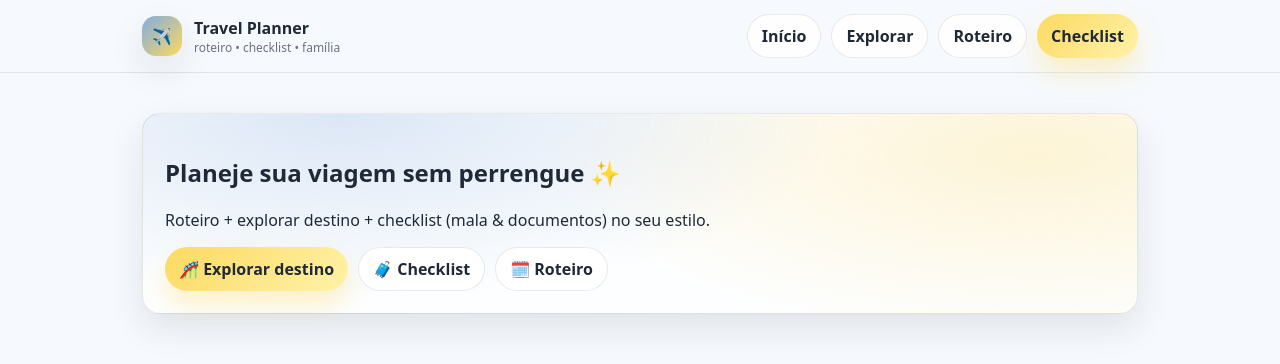
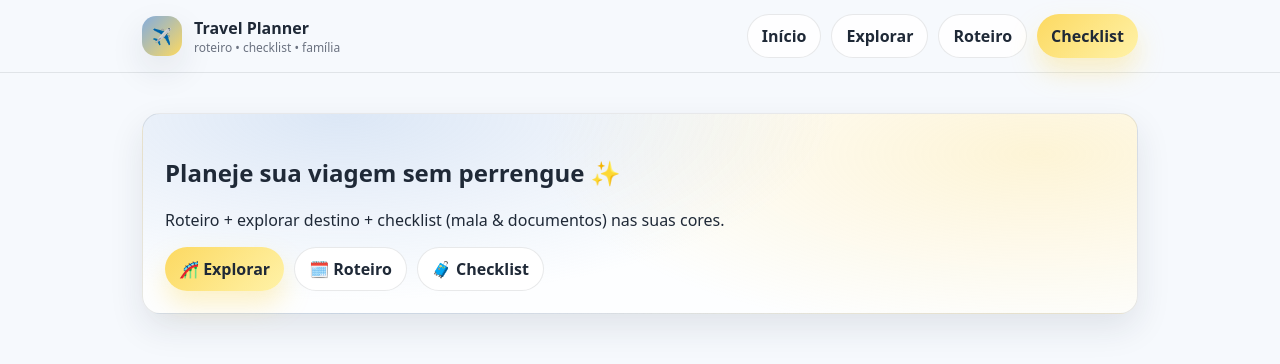
Before and after one commit to letsdreamviagens-sudo/Meu-Plano-de-Viagem, a Next.js app: page / in a window 1280 px wide. Shown: the top 364 px of the page. Built offline with nearby package versions, Linux system fonts and the light colour scheme.

Commit message:
Update page.tsx

```diff
--- a/app/page.tsx
+++ b/app/page.tsx
@@ -5,12 +5,11 @@ export default function Home() {
     <main className="container">
       <section className="hero">
         <h1>Planeje sua viagem sem perrengue ✨</h1>
-        <p>Roteiro + explorar destino + checklist (mala & documentos) no seu estilo.</p>
-
-        <div style={{ display: 'flex', gap: 10, flexWrap: 'wrap', marginTop: 14 }}>
-          <Link className="btn btnPrimary" href="/explorar">🎢 Explorar destino</Link>
+        <p>Roteiro + explorar destino + checklist (mala & documentos) nas suas cores.</p>
+        <div style={{display:'flex',gap:10,flexWrap:'wrap',marginTop:14}}>
+          <Link className="btn btnPrimary" href="/explorar">🎢 Explorar</Link>
+          <Link className="btn" href="/roteiro">🗓️ Roteiro</Link>
           <Link className="btn" href="/checklist">🧳 Checklist</Link>
-          <Link className="btn" href="/roteiro">🗓️ Roteiro</Link>
         </div>
       </section>
     </main>
```
